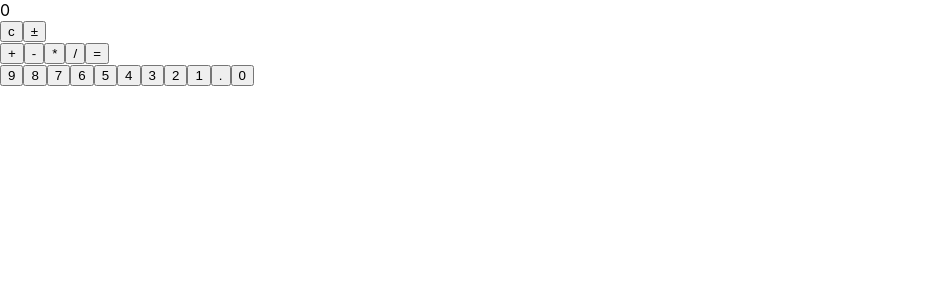
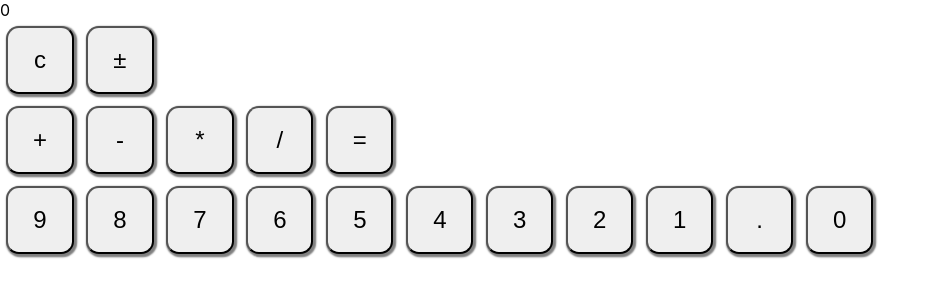
Before and after one commit to erolaliyev/calculator, a React (Create React App) app: page / in a window 1280 px wide. Shown: the top 300 px of the page, without its empty margins (0-940 px from the left). Built offline with nearby package versions, Linux system fonts and the light colour scheme.

Commit message:
Create CSS for keypads

```diff
--- a/src/components/CalculatorKey.css
+++ b/src/components/CalculatorKey.css
@@ -0,0 +1,9 @@
+button {
+  width: 4.2rem;
+  height: 4.2rem;
+  margin: 0.4rem;
+  text-align: center;
+  font-size: 150%;
+  border-radius: 0.8rem;
+  box-shadow: 0.1rem 0.1rem 0.1rem 0.1rem grey;
+}
```
